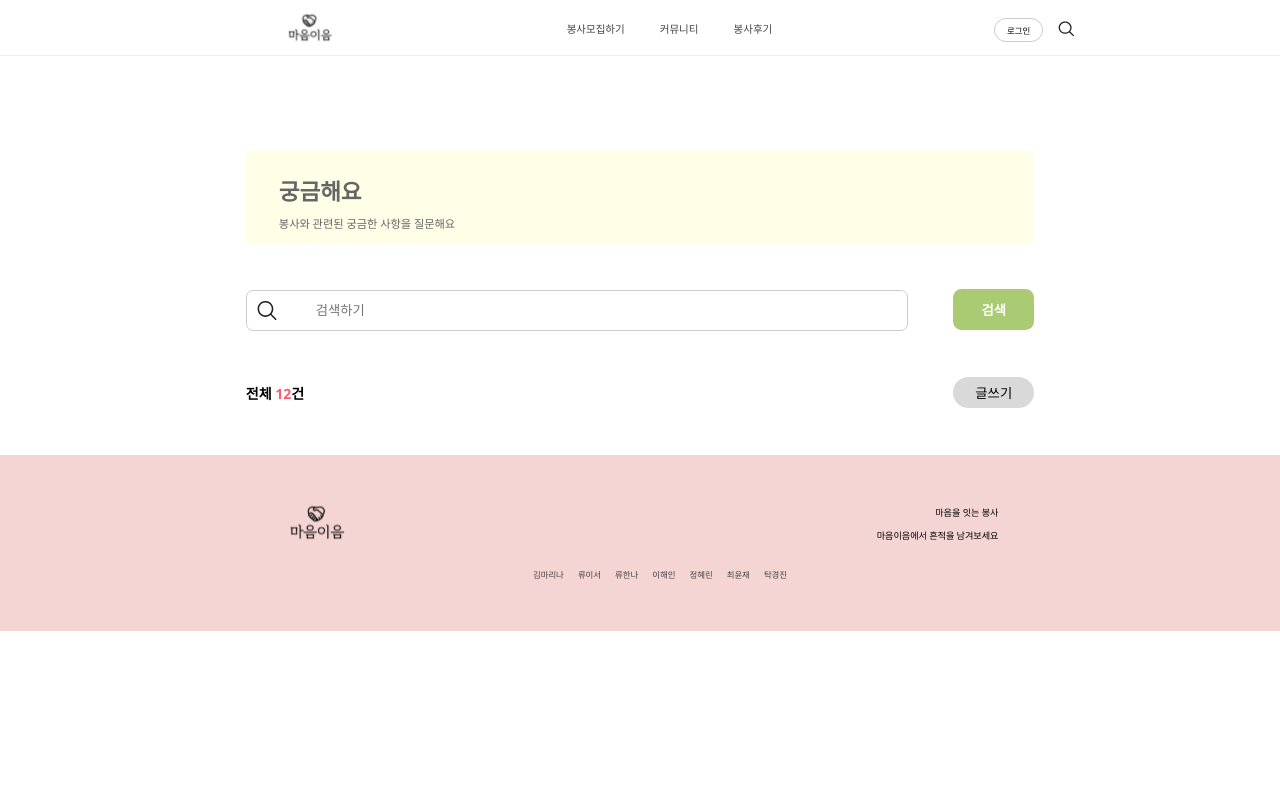
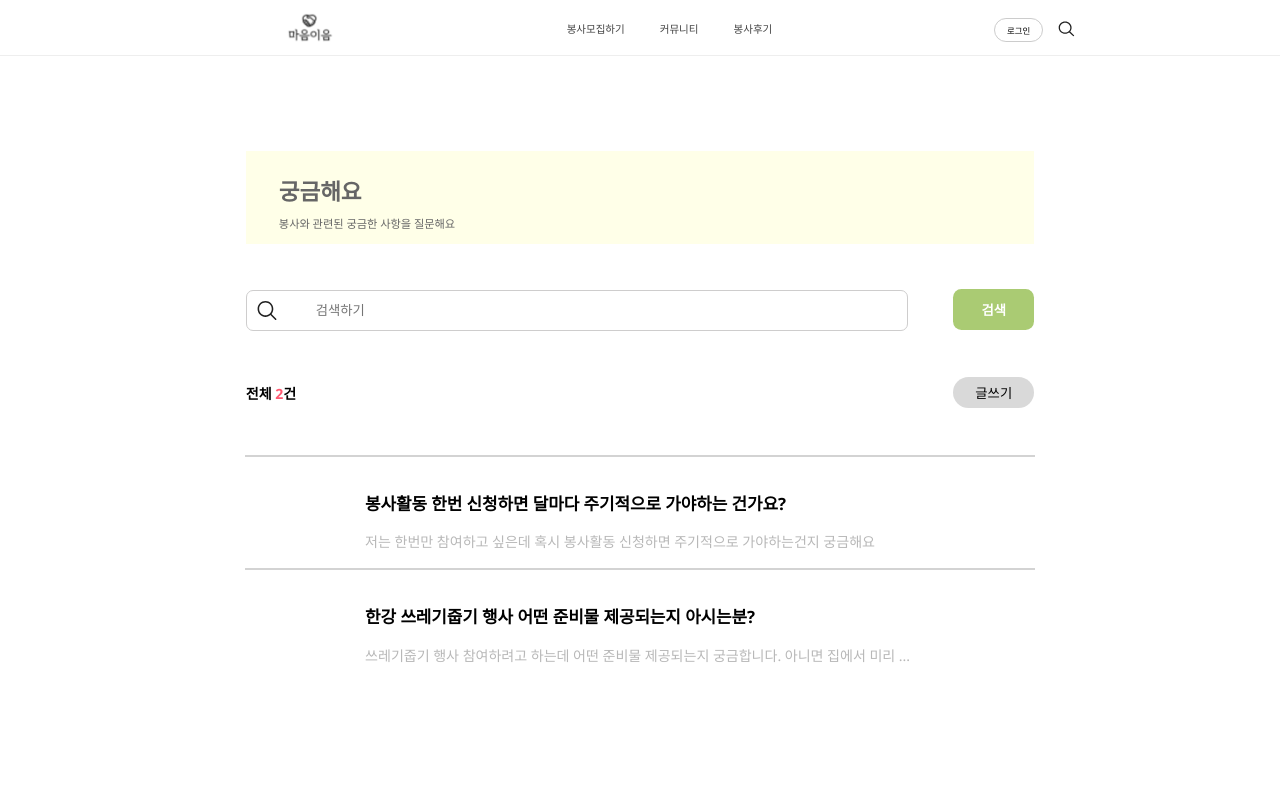
Before and after one commit to maumeum/Front-end, a React (Vite) app: page /community/question in a window 1280 px wide. Shown: the top 800 px of the page. Built offline with nearby package versions, Linux system fonts and the light colour scheme; a web font is replaced by a local one.

Commit message:
Feat : 궁금해요 게시판 글쓰기 페이지 작업

```diff
--- a/src/App.tsx
+++ b/src/App.tsx
@@ -16,6 +16,7 @@ import MyPost from './pages/myPage-hr/myPost';
 import FindFriend from './pages/community/findFriend';
 import Question from './pages/community/question';
 import FindFriendWrite from './pages/community/findFriendWrite';
+import QuestionWrite from './pages/community/questionWrite';
 
 function App() {
 	return (
@@ -33,6 +34,7 @@ function App() {
 					path='/community/findfriend/write'
 					element={<FindFriendWrite />}
 				/>
+				<Route path='/community/question/write' element={<QuestionWrite />} />
 				<Route path='/login' element={<Login />} />
 				<Route path='/sign_up' element={<SignUp />} />
 			</Routes>
--- a/src/pages/community/question.tsx
+++ b/src/pages/community/question.tsx
@@ -1,22 +1,56 @@
 import React from 'react';
+import { useNavigate } from 'react-router-dom';
 import TopBar from '../../components/TopBar/TopBar.tsx';
 import SearchBar from '../../components/SearchBar/SearchBar.tsx';
 import TotalPostNumber from '../../components/TotalPostNumber/TotalPostNumber.tsx';
 import WriteButton from '../../components/Buttons/WriteButton/WriteButton.tsx';
-import { NumberWriteContainer } from './style.ts';
+import { NumberWriteContainer, PageContainer } from './style.ts';
+import PostList from '../../components/PostList/PostList.tsx';
 
 const question = () => {
+	const navigate = useNavigate();
 	const handleSearch = (query: string) => {
 		console.log('검색어:', query);
 	};
+	const navigateWrite = () => {
+		navigate('/community/question/write');
+	};
+	const postListData = [
+		{
+			postTitle: '봉사활동 한번 신청하면 달마다 주기적으로 가야하는 건가요?',
+			postContents:
+				'저는 한번만 참여하고 싶은데 혹시 봉사활동 신청하면 주기적으로 가야하는건지 궁금해요',
+		},
+		{
+			postTitle: '한강 쓰레기줍기 행사 어떤 준비물 제공되는지 아시는분?',
+			postContents:
+				'쓰레기줍기 행사 참여하려고 하는데 어떤 준비물 제공되는지 궁금합니다. 아니면 집에서 미리 준비해가야하는 건가요?',
+		},
+	];
+
 	return (
 		<>
-      <TopBar title="궁금해요" text="봉사와 관련된 궁금한 사항을 질문해요" />
+			<PageContainer>
+				<TopBar title='궁금해요' text='봉사와 관련된 궁금한 사항을 질문해요' />
 				<SearchBar onSearch={handleSearch} />
 				<NumberWriteContainer>
-        <TotalPostNumber totalPosts={12} />
-        <WriteButton />
+					<TotalPostNumber totalPosts={postListData.length} />
+					<WriteButton toNavigate={navigateWrite} />
 				</NumberWriteContainer>
+				{postListData.map((postData, index) => (
+					<PostList
+						key={index}
+						postTitle={
+							postData.postTitle.slice(0, 50) +
+							(postData.postTitle.length > 50 ? '...' : '')
+						}
+						postContents={
+							postData.postContents.slice(0, 50) +
+							(postData.postContents.length > 50 ? '...' : '')
+						}
+					/>
+				))}
+			</PageContainer>
 		</>
 	);
 };
--- a/src/pages/community/questionWrite.tsx
+++ b/src/pages/community/questionWrite.tsx
@@ -0,0 +1,16 @@
+import React from 'react';
+import WritePage from '../../components/WritePage/WritePage';
+
+const questionWrite = () => {
+	const content = `궁금한 사항에 대한 질문을 자유롭게 남겨주세요.\n서로 예의를 지키며 존중하는 문화를 만들어가요.`;
+
+	return (
+		<>
+			<WritePage
+				title='봉사활동에 대해 궁금한 사항이 잘 나타나는 제목을 지어보세요'
+				subtitle={content}
+			/>
+		</>
+	);
+};
+export default questionWrite;
```
Lines whose indentation alone changed are shown as unchanged.
